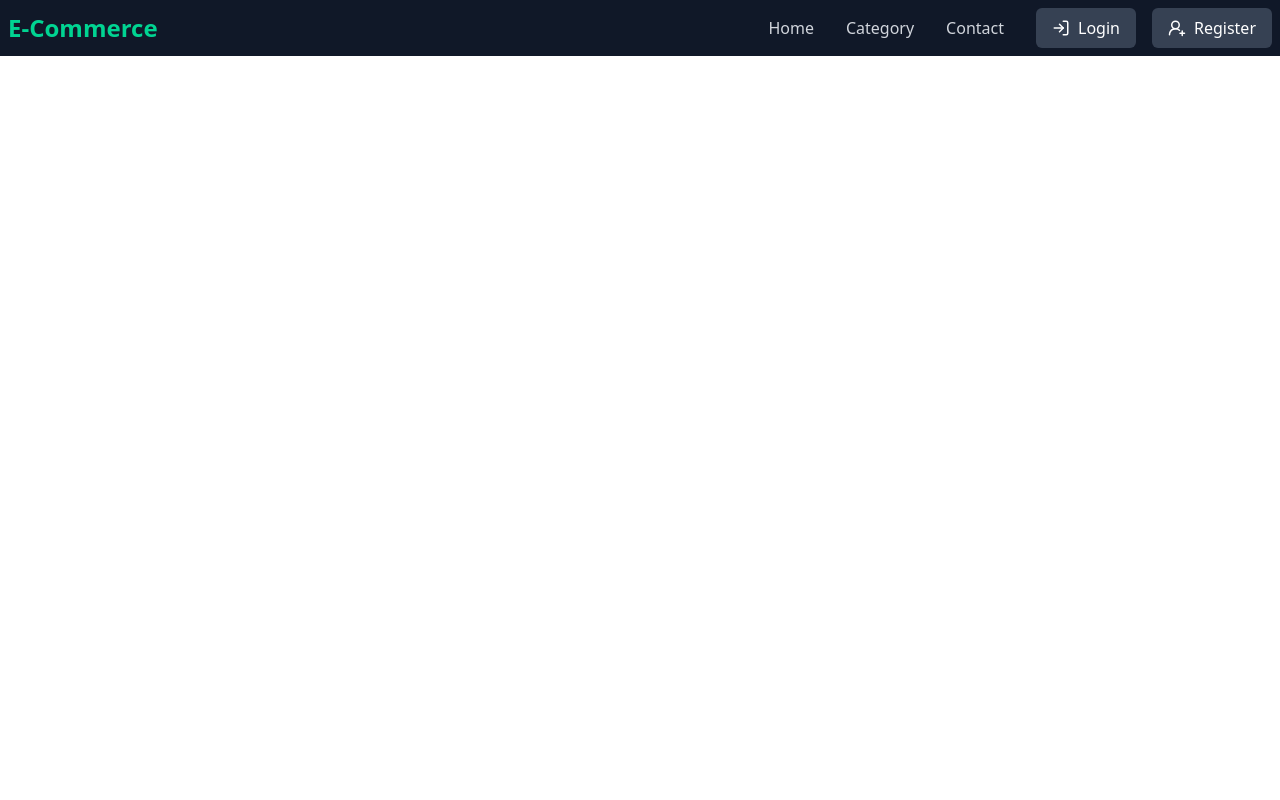
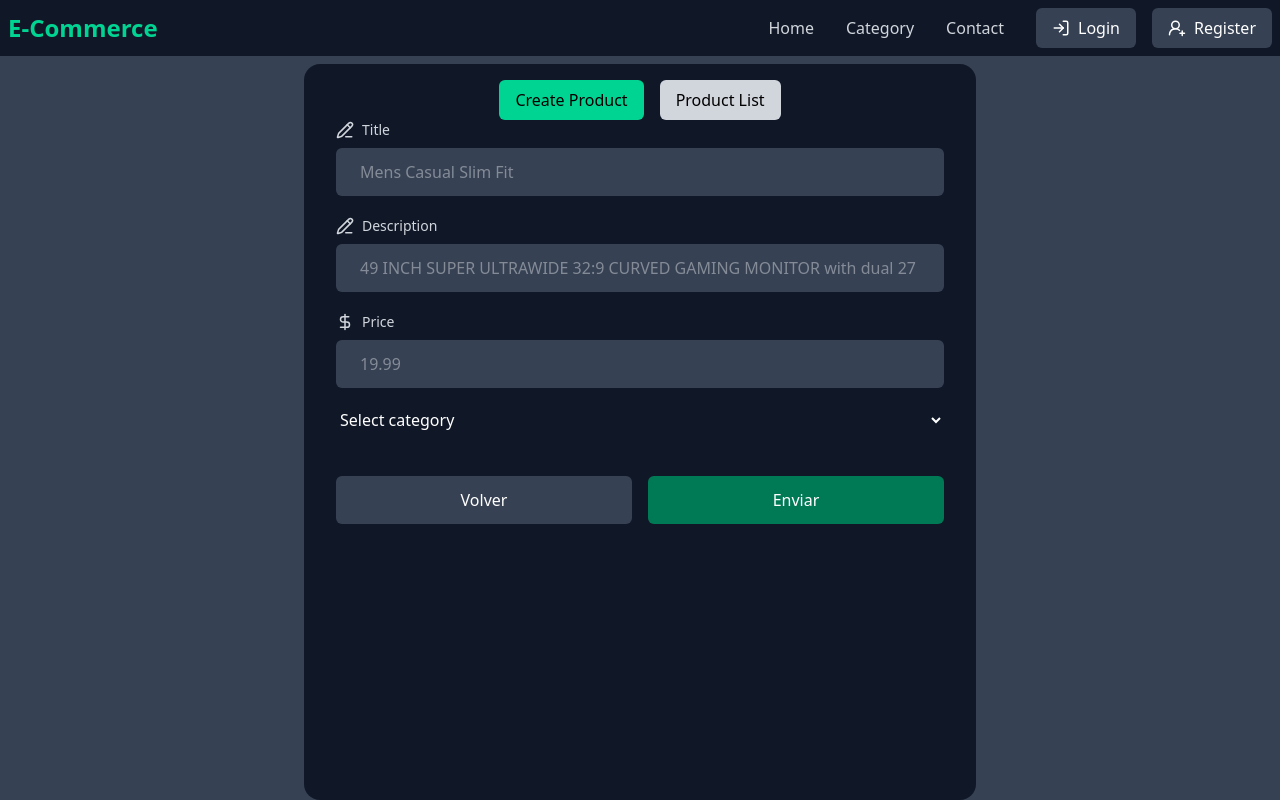
Before and after one commit to Salocin0/ecommerce-react, a React (Vite) app: page /dashboard in a window 1280 px wide. Built offline with nearby package versions, Linux system fonts and the light colour scheme.

Commit message:
admin dashboard

```diff
--- /dev/null
+++ b/src/components/FormProducto.jsx
@@ -0,0 +1,106 @@
+import { useNavigate } from "react-router-dom"
+import FormInput from "./formInput"
+import { useState } from "react"
+import { PencilLine,DollarSign } from "lucide-react"
+
+const categories = [
+    "electronics",
+    "jewelery",
+    "men's clothing",
+    "women's clothing",
+  ];
+
+function FormProducto(){
+    const navigate = useNavigate()
+    const [formData, setFormData] = useState({
+        title:"",
+        description:"",
+        image:"",
+        price:"",
+        category:"",
+        id:"",
+    })
+
+    function navigateToHome(){
+        navigate(-1)
+    }
+
+    function saveProduct(e){
+        e.preventDefault();
+        console.log(formData)
+    }
+
+    return (
+    <form
+          onSubmit={saveProduct}
+          className="space-y-5 flex flex-col justify-center px-8 pb-8"
+        >
+          <FormInput
+            icon={<PencilLine size={18} />}
+            labelText={"Title"}
+            inputType={"text"}
+            placeholder={"Mens Casual Slim Fit"}
+            value={formData.title}
+            onChangeFn={(e) =>
+              setFormData({ ...formData, title: e.target.value })
+            }
+          />
+
+          <FormInput
+            icon={<PencilLine size={18} />}
+            labelText={"Description"}
+            inputType={"text"}
+            placeholder={"49 INCH SUPER ULTRAWIDE 32:9 CURVED GAMING MONITOR with dual 27 inch screen side ..."}
+            value={formData.description}
+            onChangeFn={(e) =>
+              setFormData({ ...formData, description: e.target.value })
+            }
+          />
+
+          <FormInput
+            icon={<DollarSign size={18} />}
+            labelText={"Price"}
+            inputType={"number"}
+            placeholder={"19.99"}
+            value={formData.price}
+            onChangeFn={(e) =>
+              setFormData({ ...formData, price: e.target.value })
+            }
+          />
+
+            <select
+                name="category"
+                id="category"
+                value={formData.category} onChange={(e) =>
+                    setFormData({ ...formData, category: e.target.value })
+                }
+                className="text-white"
+            >
+                <option value="">Select category</option>
+                {
+                    categories.map((category)=>(
+                        <option value={category} key={category}>{category}</option>
+                    ))
+                }
+            </select>
+
+
+          <div className="flex flex-row justify-center gap-4 pt-6">
+            <button
+              onClick={() => navigateToHome()}
+              className="bg-gray-700 hover:bg-gray-600 text-white px-6 py-3 rounded-md flex items-center justify-center flex-1 text-center"
+            >
+              Volver
+            </button>
+            <button
+              type="submit"
+              className="bg-emerald-700 hover:bg-emerald-600 text-white px-6 py-3 rounded-md flex items-center justify-center flex-1 text-center"
+            >
+              Enviar
+            </button>
+          </div>
+    </form>
+    )
+}
+
+export default FormProducto
--- /dev/null
+++ b/src/components/TableProductList.jsx
@@ -0,0 +1,49 @@
+import { useState } from "react"
+import { BadgeCheck,BadgeAlert,Trash,Eye,EyeOff,SquarePen } from "lucide-react"
+
+
+function TableProductList() {
+    const [products,setProducts] = useState([])
+
+    useState(()=>{
+        pedirProductos()
+    },[])
+
+    async function pedirProductos(){
+        const res = await fetch(`https://fakestoreapi.com/products/`)
+        const data = await res.json()
+        setProducts(data)
+    }
+
+
+    return <div className="text-white">
+        <table>
+            <thead>
+                <tr>
+                    <th>Product</th>
+                    <th>Price</th>
+                    <th>Category</th>
+                    <th>State</th>
+                    <th>Actions</th>
+                </tr>
+            </thead>
+            <tbody>
+                {products.map((product)=>(
+                    <tr>
+                        <td>{product?.title}</td>
+                        <td>{product?.price}</td>
+                        <td>{product?.category}</td>
+                        <td>{product?.title ? <BadgeCheck size={18}/> : <BadgeAlert size={18}/>}</td>
+                        <td>
+                            <button><Trash size={18}/></button>
+                            <button><EyeOff size={18}/></button>
+                            <button><SquarePen size={18}/></button>
+                        </td>
+                    </tr>
+                ))}
+            </tbody>
+        </table>
+    </div>
+}
+
+export default TableProductList
--- /dev/null
+++ b/src/components/Tabs.jsx
@@ -0,0 +1,27 @@
+import { PlusCircle,ShoppingBasket } from "lucide-react"
+
+
+const tabs =[
+    {
+        id:1,
+        label:"Create Product",
+        icon:PlusCircle
+    },{
+        id:2,
+        label:"Product List",
+        icon:ShoppingBasket
+    }
+]
+
+function Tabs({activeTab, setActiveTab}) {
+
+    return <div className="flex justify-center ">
+        {
+            tabs.map((tab)=>(
+                <button key={tab.id} onClick={()=>setActiveTab(tab.id)} className={`flex items-center px-4 py-2 mx-2 rounded-md ${activeTab === tab.id ? "bg-emerald-400": "bg-gray-300" }`}>{tab.label}</button>
+            ))
+        }
+    </div>
+}
+
+export default Tabs
--- a/src/pages/Dashboard.jsx
+++ b/src/pages/Dashboard.jsx
@@ -1,5 +1,20 @@
+import Tabs from "../components/tabs"
+import { useState } from "react"
+import FormProducto from "../components/FormProducto"
+import TableProductList from "../components/TableProductList"
 function Dashboard (){
-    return(<div>Dashboard</div>)
+    const [activeTab,setActiveTab] = useState(1)
+    return(
+        <div className="flex justify-center bg-gray-700 min-h-screen pt-16">
+            <div className=" bg-gray-900 rounded-2xl max-w-2xl w-full mx-4 py-4">
+                <Tabs activeTab={activeTab} setActiveTab={setActiveTab}/>
+
+                {activeTab==1 && <FormProducto/>}
+                {activeTab==2 && <TableProductList/>}
+                {activeTab===3 && <h1 className="text-white">Tab no encontrado</h1>}
+            </div>
+        </div>
+    )
 }
 
 export default Dashboard
```
